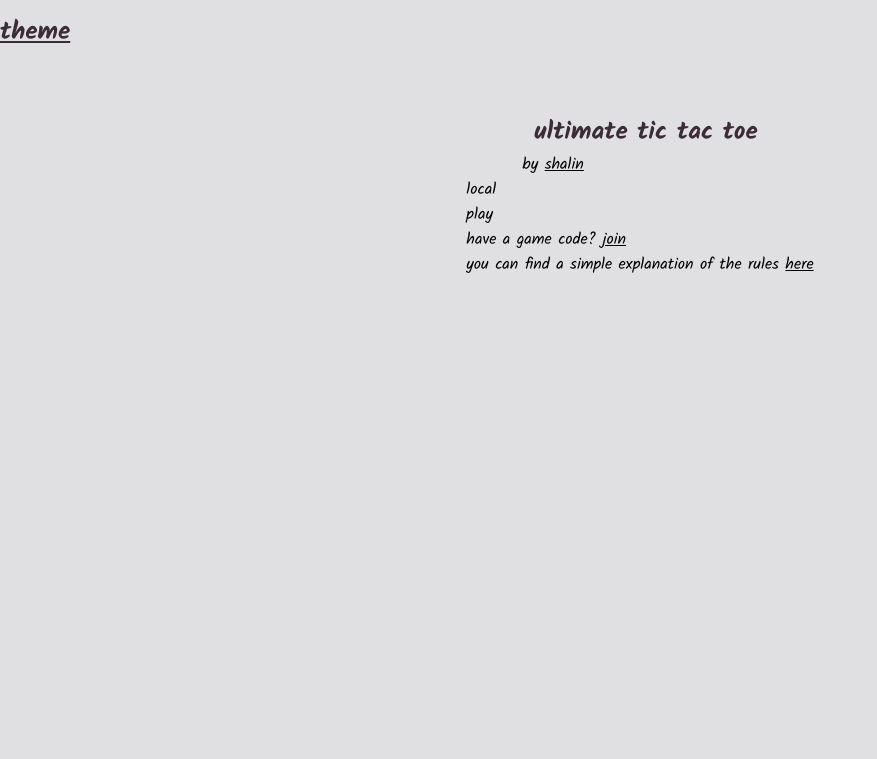
After one commit to shal-in/ultimate-tictactoe, a Python web app: template templates/landing-page.html in a window 1280 px wide. The commit adds this page. Shown: the top 759 px of the page, without its empty margins (0-877 px from the left). Run offline with Jinja, Linux system fonts and the light colour scheme; the template is opened without the code that fills it, so the values that code supplies are empty; some libraries are stand-ins or nearby versions.

Commit message:
fully working local game, landing page started

```diff
--- a/static/css/main.css
+++ b/static/css/main.css
@@ -4,16 +4,11 @@
 }
 
 :root {
-    --background: #E1DEE9;
-    --gridColour: #04151F;
-    --gridBackground: #A1A5A4;
-    --gridPlayed: orange;
-    --XColour: #028090;
-    --OColour: #D81E5B;
-}
-/*  desktop-view */
-@media (min-width:500px) {
-
+    --backgroundCol: #E0E0E2;
+    --gridCol: #3B2C35;
+    --gridBGCol: #607B7D;
+    --XCol: #2B56A1;
+    --OCol: #CC3F0C;
 }
 
 body {
@@ -22,12 +17,54 @@ body {
     align-items: center;
     justify-content: start;
     height: 95vh;
-    background-color: var(--background);
+    background-color: var(--backgroundCol);
     font-family: 'Kalam';
 }
 
+#header-container {
+    width: 100%;
+    height: 100px;
+    display: flex;
+    flex-direction: column;
+    align-items: flex-start;
+}
+
+#row1 {
+    width: 100%;
+    height: 50px;
+    /* border: 1px solid blue; */
+    display: flex;
+    justify-content: space-between;
+    align-items: flex-start;
+}
+
+#title, #themes-btn, #link-btn {
+    color: var(--gridCol);
+    font-weight: bold;
+    font-size: 25px;
+    user-select: none;
+}
+
+#title {
+    margin-left: 12px;
+    margin-top: 12px;
+}
+
+#themes-btn {
+    margin-right: 12px;
+    margin-top: 12px;
+}
+
+#link-btn {
+    margin-left: 12px;
+}
+
+.underline-text {
+    text-decoration: underline;
+}
+
 #gameboard {
-    margin-top: 50px;
+    margin-top: 75px;
     width: 365px;
     height: 365px;
     /* border: 1px solid orange; */
@@ -41,7 +78,7 @@ body {
     padding: 5px;
     width: 109px;
     height: 109px;
-    border: 2px solid var(--gridColour);
+    border: 2px solid var(--gridCol);
     /* border: 2px solid black; */
     display: flex;
     flex-wrap: wrap;
@@ -87,8 +124,8 @@ body {
 .small-grid {
     width: 35px;
     height: 35px;
-    border: 1px solid var(--gridColour);
-    background-color: antiquewhite;
+    border: 1px solid var(--gridCol);
+    background-color: var(--backgroundCol);
     display: flex;
     flex-wrap: wrap;
     align-items: center;
@@ -132,3 +169,12 @@ body {
 .small-grid:nth-child(9) {
     border-bottom-right-radius: 30%;
 }
+
+
+
+
+
+/*  desktop-view */
+@media (min-width:500px) {
+
+}
--- /dev/null
+++ b/templates/landing-page.html
@@ -0,0 +1,43 @@
+<!DOCTYPE html>
+<html lang="en">
+<head>
+    <meta charset="UTF-8">
+    <meta name="viewport" content="width=device-width, initial-scale=1, maximum-scale=1, user-scalable=no">
+    <link rel="stylesheet" href="/static/css/main.css">
+    <link rel="preconnect" href="https://fonts.googleapis.com">
+    <link rel="preconnect" href="https://fonts.gstatic.com" crossorigin>
+    <link href="https://fonts.googleapis.com/css2?family=Kalam:wght@400;700&family=Nanum+Pen+Script&display=swap" rel="stylesheet">
+    <!-- add real link here later -->
+    <title>ultimate tic tac toe by shalin</title>
+    <script
+    src="https://cdn.socket.io/4.6.0/socket.io.min.js"
+    integrity="sha384-c79GN5VsunZvi+Q/WObgk2in0CbZsHnjEqvFxC5DxHn9lTfNce2WW6h2pH6u/kF+"
+    crossorigin="anonymous">
+    </script>
+</head>
+
+
+<body>
+    <div id="header-container">
+        <div id="row1">
+            <div id="themes-btn" class="underline-text">theme</div>
+        </div>
+    </div>
+    <div id="title-container">
+        <div id="title">ultimate tic tac toe</div>
+        <div id="link">
+            by <span class="underline-text">shalin</span>
+        </div>
+    </div>
+    <div id="button-container">
+        <div id="local-btn">local</div>
+        <div id="online-btn">play</div>
+        <div id="join-text">have a game code? <span id="join-btn" class="underline-text">join</span>
+        </div>
+
+        <div id="rules-text">you can find a simple explanation of the rules <span id="rules-btn" class="underline-text">
+            here
+        </span></div>
+    </div>
+</body>
+</html>
```
Also changed, not shown: static/js/local.js (+173 -24 lines), templates/game.html (+9 -4 lines).
